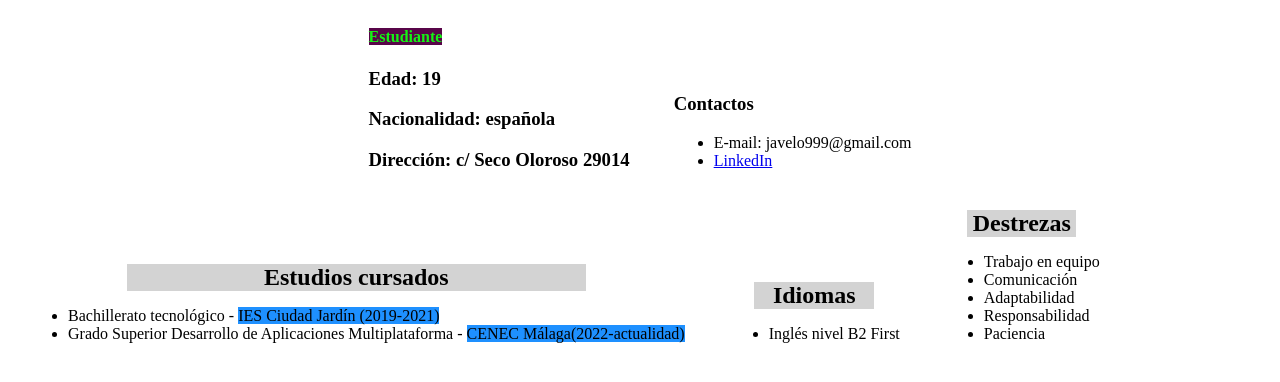
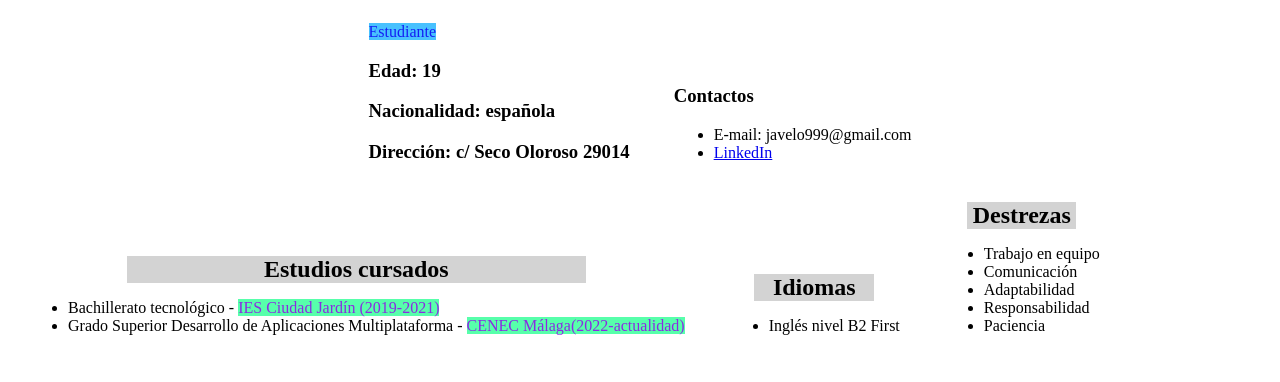
Before and after one commit to JavierVelaR/Publico, a plain HTML site: page miCurriculum.html in a window 1280 px wide. Shown: the part 48-430 px from the top of the page. Drawn offline with Linux system fonts and the light colour scheme.

Commit message:
Update miCurriculum.html

```diff
--- a/miCurriculum.html
+++ b/miCurriculum.html
@@ -46,12 +46,13 @@
         }
 
         span{
-            background-color: dodgerblue;
+            background-color: rgb(87, 255, 171);
+            color: blueviolet;
         }
 
         mark{
-            color:rgb(20, 244, 20);
-            background-color: rgb(88, 5, 73);
+            color:rgb(20, 31, 244);
+            background-color: rgb(72, 193, 254);
         }
 
     </style>
@@ -61,7 +62,7 @@
         <h1>Javier Vela Rivera</h1>
 
         <div>
-            <h4><mark>Estudiante</mark></h4>
+            <p><mark>Estudiante</mark></p>
             <h3>Edad: 19</h3>
             <h3>Nacionalidad: española</h3>
             <h3>Dirección: c/ Seco Oloroso 29014</h3>
```
